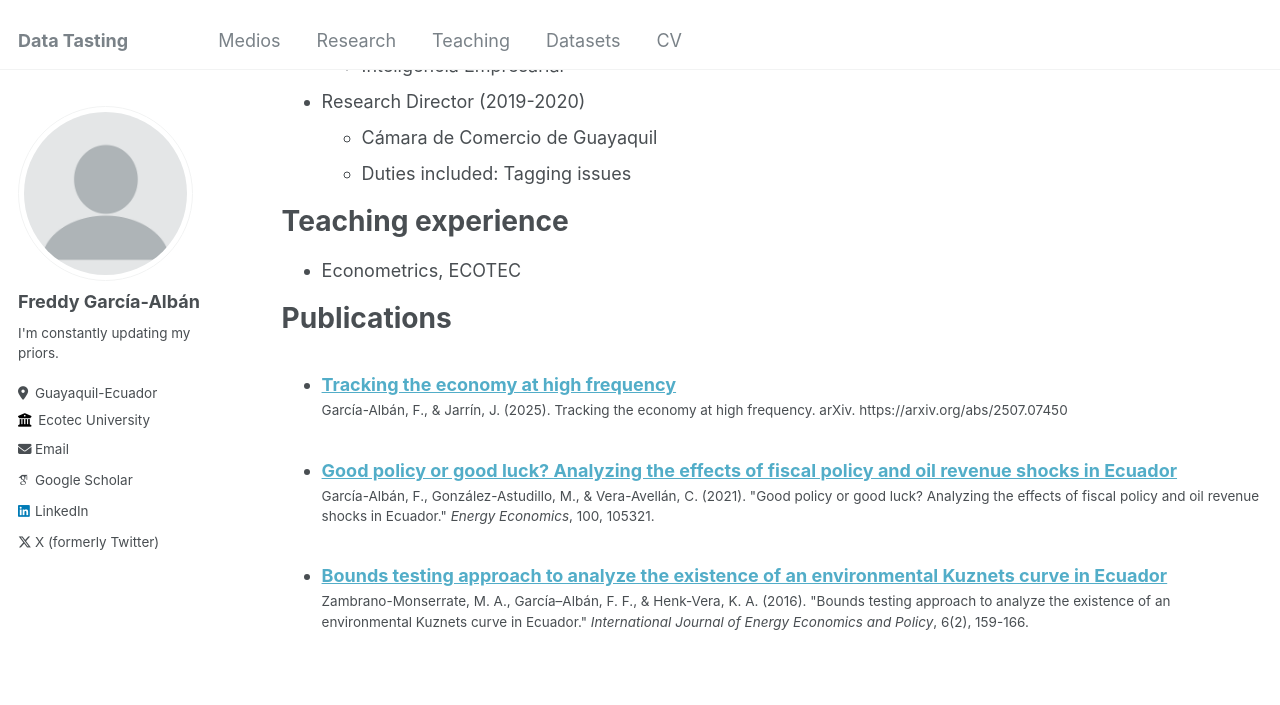
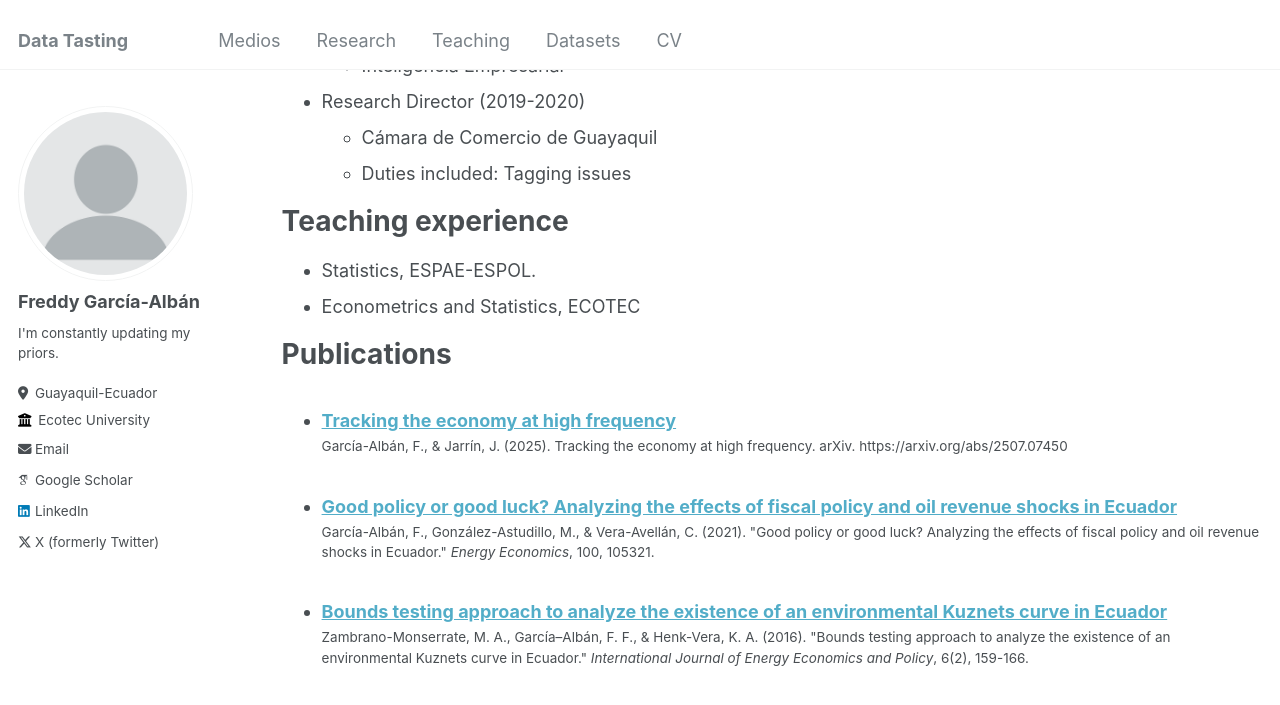
Before and after one commit to EnexFG/EnexFG.github.io, a Jekyll site: the page built from _pages/cv.md, in a window 1280 px wide and 900 px high, scrolled down 569 px. Shown: the top 705 px of the window. Built offline with Jekyll 4.4.1, drawn with Linux system fonts in a browser that asks for light colours; some web fonts are replaced.

Commit message:
Update cv.md

```diff
--- a/_pages/cv.md
+++ b/_pages/cv.md
@@ -36,7 +36,8 @@ Work experience
 
 Teaching experience
 ======
-* Econometrics, ECOTEC
+* Statistics, ESPAE-ESPOL.
+* Econometrics and Statistics, ECOTEC
 
 
 Publications
```
